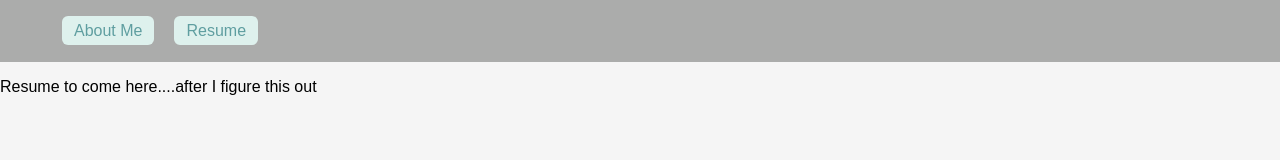
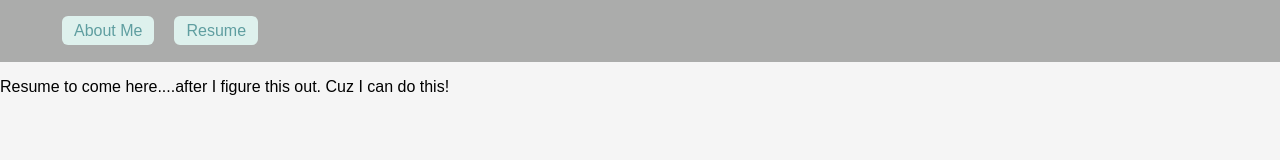
Before and after one commit to orianacd/frontofhouse, a plain HTML site: page index.html in a window 1280 px wide. Drawn offline with Linux system fonts and the light colour scheme.

Commit message:
please work

```diff
--- a/index.html
+++ b/index.html
@@ -37,7 +37,7 @@
     <!-- body -->
     <section>
       <div>
-<p>Resume to come here....after I figure this out</p>
+<p>Resume to come here....after I figure this out. Cuz I can do this!</p>
       </div>
     </section>
 
```
